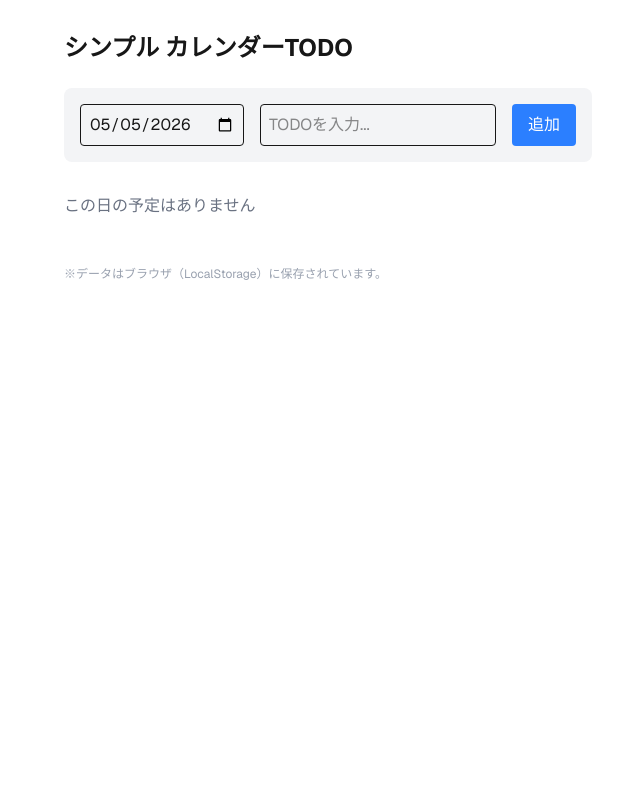
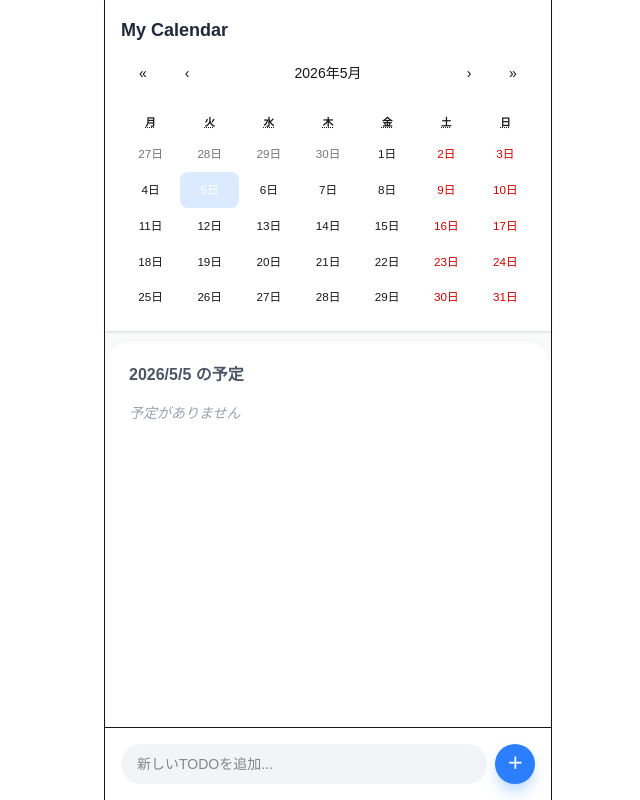
Before and after one commit to Karappo-null/calendar-todo-app, a Next.js app: page / in a window 1280 px wide. Shown: the whole page, without its empty margins (312-952 px from the left). Built offline with nearby package versions, Linux system fonts and the light colour scheme.

Commit message:
カレンダーとTodoリストを上下に配置（Geminiが作成）

```diff
--- a/app/page.tsx
+++ b/app/page.tsx
@@ -1,66 +1,125 @@
 "use client";
 import React, { useState, useEffect } from 'react';
+import Calendar from 'react-calendar';
+import 'react-calendar/dist/Calendar.css'; // カレンダーの基本スタイル
 
-export default function CalendarTodoApp() {
-  const [todos, setTodos] = useState<{ id: number; text: string; date: string }[]>([]);
+// 型の定義
+type Todo = { id: number; text: string; date: string; completed: boolean };
+
+export default function MobileCalendarApp() {
+  const [todos, setTodos] = useState<Todo[]>([]);
   const [inputValue, setInputValue] = useState('');
-  const [selectedDate, setSelectedDate] = useState(new Date().toISOString().split('T')[0]);
+  const [selectedDate, setSelectedDate] = useState(new Date());
 
-  // ブラウザ保存（LocalStorage）から読み込み
+  // 日付を文字列(YYYY-MM-DD)に変換する関数
+  const formatDate = (date: Date) => date.toISOString().split('T')[0];
+
   useEffect(() => {
-    const saved = localStorage.getItem('my-todos');
+    const saved = localStorage.getItem('calendar-todos');
     if (saved) setTodos(JSON.parse(saved));
   }, []);
 
-  // 変更があるたびに保存
   useEffect(() => {
-    localStorage.setItem('my-todos', JSON.stringify(todos));
+    localStorage.setItem('calendar-todos', JSON.stringify(todos));
   }, [todos]);
 
   const addTodo = () => {
     if (!inputValue) return;
-    setTodos([...todos, { id: Date.now(), text: inputValue, date: selectedDate }]);
+    const newTodo: Todo = {
+      id: Date.now(),
+      text: inputValue,
+      date: formatDate(selectedDate),
+      completed: false
+    };
+    setTodos([...todos, newTodo]);
     setInputValue('');
+  };
+
+  const toggleTodo = (id: number) => {
+    setTodos(todos.map(t => t.id === id ? { ...t, completed: !t.completed } : t));
   };
 
   const deleteTodo = (id: number) => {
     setTodos(todos.filter(t => t.id !== id));
   };
 
+  // 選択中の日付のTODOだけを抽出
+  const filteredTodos = todos.filter(t => t.date === formatDate(selectedDate));
+
   return (
-    <div className="p-8 max-w-2xl mx-auto font-sans">
-      <h1 className="text-2xl font-bold mb-6">シンプル カレンダーTODO</h1>
-
-      <div className="flex gap-4 mb-8 p-4 bg-gray-100 rounded-lg">
-        <input
-          type="date"
-          value={selectedDate}
-          onChange={(e) => setSelectedDate(e.target.value)}
-          className="border p-2 rounded"
-        />
-        <input
-          type="text"
-          placeholder="TODOを入力..."
-          value={inputValue}
-          onChange={(e) => setInputValue(e.target.value)}
-          className="border p-2 flex-grow rounded"
-        />
-        <button onClick={addTodo} className="bg-blue-500 text-white px-4 py-2 rounded hover:bg-blue-600">追加</button>
+    <div className="flex flex-col h-screen max-w-md mx-auto bg-gray-50 border-x">
+      {/* 上半分：カレンダーエリア */}
+      <div className="bg-white p-4 shadow-sm">
+        <h1 className="text-lg font-bold text-gray-800 mb-2">My Calendar</h1>
+        <div className="flex justify-center">
+          <Calendar
+            onChange={(value) => setSelectedDate(value as Date)}
+            value={selectedDate}
+            locale="ja-JP"
+            className="border-none shadow-none text-sm"
+          />
+        </div>
       </div>
 
-      <div className="space-y-4">
-        {todos.filter(t => t.date === selectedDate).length === 0 && <p className="text-gray-500">この日の予定はありません</p>}
-        {todos.filter(t => t.date === selectedDate).map(todo => (
-          <div key={todo.id} className="flex justify-between items-center border-b pb-2">
-            <span>{todo.text}</span>
-            <button onClick={() => deleteTodo(todo.id)} className="text-red-500 text-sm">削除</button>
+      {/* 下半分：TODOエリア */}
+      <div className="flex-1 flex flex-col min-h-0 bg-white mt-2 rounded-t-3xl shadow-inner">
+        <div className="p-6 overflow-y-auto flex-1">
+          <h2 className="text-md font-semibold text-gray-600 mb-4">
+            {selectedDate.toLocaleDateString('ja-JP')} の予定
+          </h2>
+
+          <div className="space-y-3">
+            {filteredTodos.length === 0 && (
+              <p className="text-gray-400 text-sm italic">予定がありません</p>
+            )}
+            {filteredTodos.map(todo => (
+              <div key={todo.id} className="flex items-center justify-between p-3 bg-gray-50 rounded-xl group">
+                <div className="flex items-center gap-3">
+                  <input
+                    type="checkbox"
+                    checked={todo.completed}
+                    onChange={() => toggleTodo(todo.id)}
+                    className="w-5 h-5 rounded-full accent-blue-500"
+                  />
+                  <span className={`${todo.completed ? 'line-through text-gray-400' : 'text-gray-700'}`}>
+                    {todo.text}
+                  </span>
+                </div>
+                <button onClick={() => deleteTodo(todo.id)} className="text-red-300 hover:text-red-500 transition-colors">
+                  ✕
+                </button>
+              </div>
+            ))}
           </div>
-        ))}
+        </div>
+
+        {/* 入力エリア（画面下部に固定） */}
+        <div className="p-4 border-t bg-white">
+          <div className="flex gap-2">
+            <input
+              type="text"
+              placeholder="新しいTODOを追加..."
+              value={inputValue}
+              onChange={(e) => setInputValue(e.target.value)}
+              onKeyDown={(e) => e.key === 'Enter' && addTodo()}
+              className="flex-1 bg-gray-100 border-none rounded-full px-4 py-2 text-sm focus:ring-2 focus:ring-blue-400 outline-none"
+            />
+            <button
+              onClick={addTodo}
+              className="bg-blue-500 text-white w-10 h-10 rounded-full flex items-center justify-center font-bold shadow-lg shadow-blue-200"
+            >
+              ＋
+            </button>
+          </div>
+        </div>
       </div>
 
-      <div className="mt-12 text-xs text-gray-400">
-        ※データはブラウザ（LocalStorage）に保存されています。
-      </div>
+      {/* react-calendarのスタイル調整用（簡易） */}
+      <style jsx global>{`
+        .react-calendar { width: 100% !important; border: none !important; font-family: inherit; }
+        .react-calendar__tile--active { background: #3b82f6 !important; border-radius: 8px; }
+        .react-calendar__tile--now { background: #dbeafe !important; border-radius: 8px; }
+      `}</style>
     </div>
   );
 }
```
